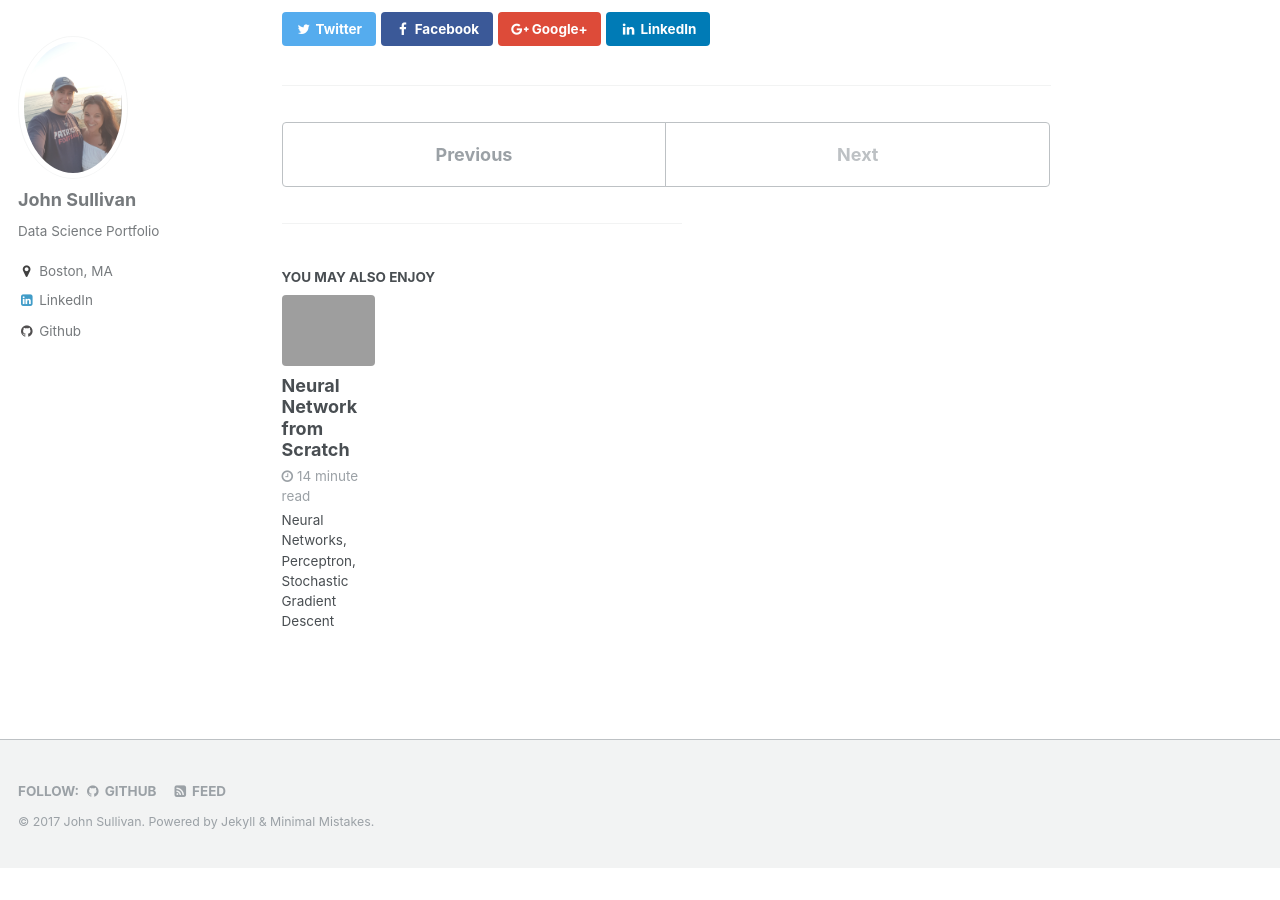
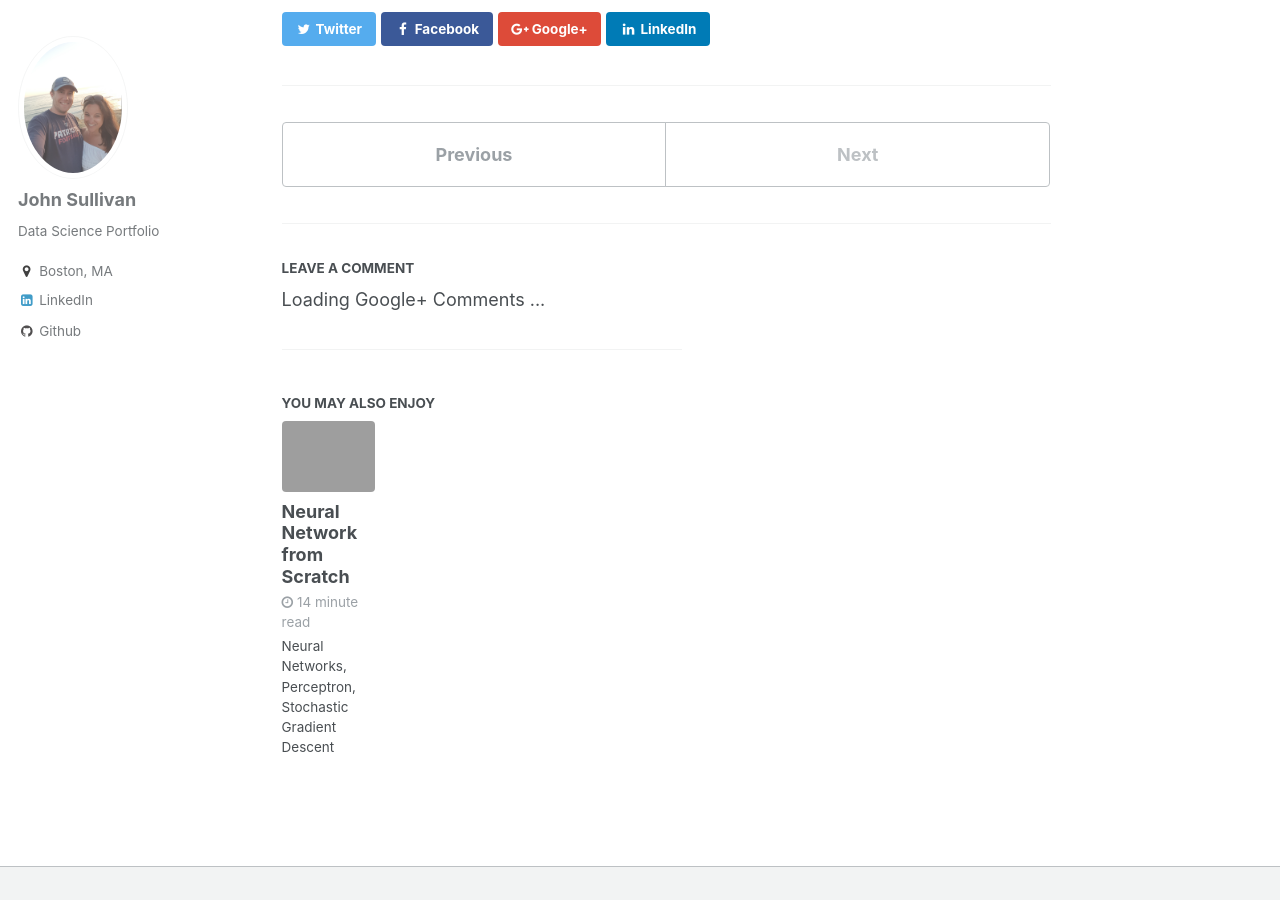
Before and after one commit to jtsulliv/jtsulliv.github.io, a Jekyll site: the page built from _posts/2017-09-21-stock-movement.md, in a window 1280 px wide and 900 px high, scrolled down 15814 px. Built offline with Jekyll 4.4.1, drawn with Linux system fonts in a browser that asks for light colours; formulas are drawn with MathJax 3; comment, search, counter and statistics services are not loaded; before the commit the page ends 16682 px from its top, so only the background shows below that.

Commit message:
Update _config.yml

```diff
--- a/_config.yml
+++ b/_config.yml
@@ -18,7 +18,7 @@ teaser                   : # filename of teaser fallback teaser image placed in
 # breadcrumbs            : false # true, false (default)
 words_per_minute         : 200
 comments:
-  provider               : # false (default), "disqus", "discourse", "facebook", "google-plus", custom"
+  provider               : "google-plus" # false (default), "disqus", "discourse", "facebook", "google-plus", custom"
   disqus:
     shortname            : #
   discourse:
```
